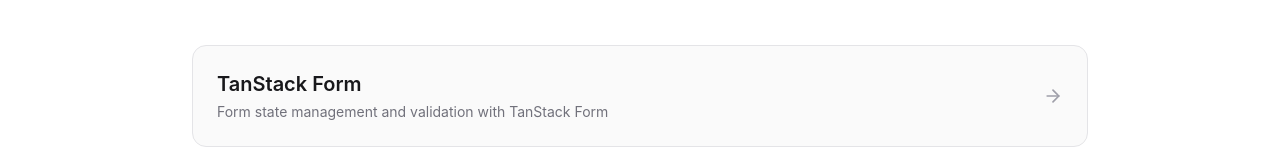
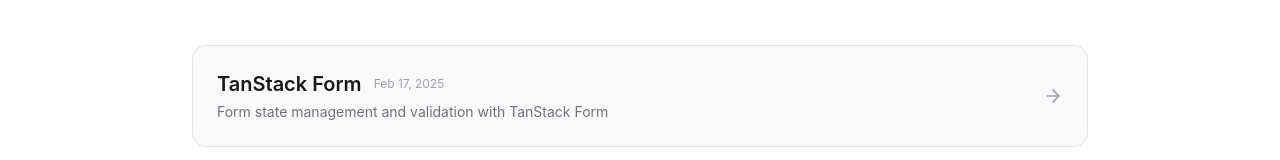
Before and after one commit to pelykh/pelykh.dev, a React (Vite) app: page / in a window 1280 px wide. Shown: the part 923-1083 px from the top of the page. Built offline with nearby package versions, Linux system fonts and the light colour scheme; a web font is replaced by a local one.

Commit message:
Add date to TanStack Form experiment card
https://claude.ai/code/session_015bK8TnpY5J9cdqrDddrran

```diff
--- a/src/routes/index.tsx
+++ b/src/routes/index.tsx
@@ -58,9 +58,14 @@ function App() {
 							className="group flex items-center justify-between rounded-xl border border-zinc-200 dark:border-zinc-700 bg-zinc-50 dark:bg-zinc-800 p-6 transition-all duration-300 hover:border-zinc-400 dark:hover:border-zinc-500 hover:shadow-lg"
 						>
 							<div>
-								<h3 className="text-xl font-semibold text-zinc-900 dark:text-white mb-1">
-									TanStack Form
-								</h3>
+								<div className="flex items-center gap-3 mb-1">
+									<h3 className="text-xl font-semibold text-zinc-900 dark:text-white">
+										TanStack Form
+									</h3>
+									<span className="text-xs text-zinc-400 dark:text-zinc-500">
+										Feb 17, 2025
+									</span>
+								</div>
 								<p className="text-sm text-zinc-500 dark:text-zinc-400">
 									{t("experiments.tanstackFormDescription")}
 								</p>
```
